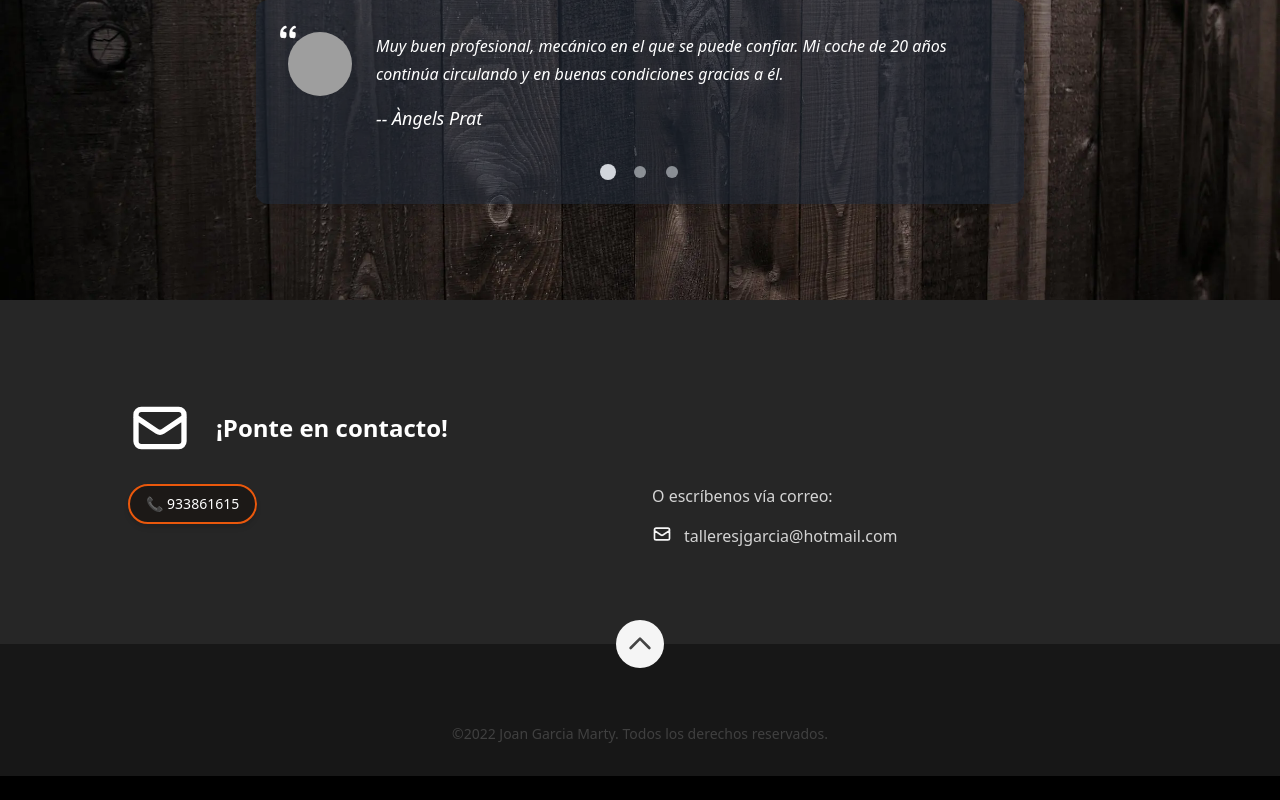
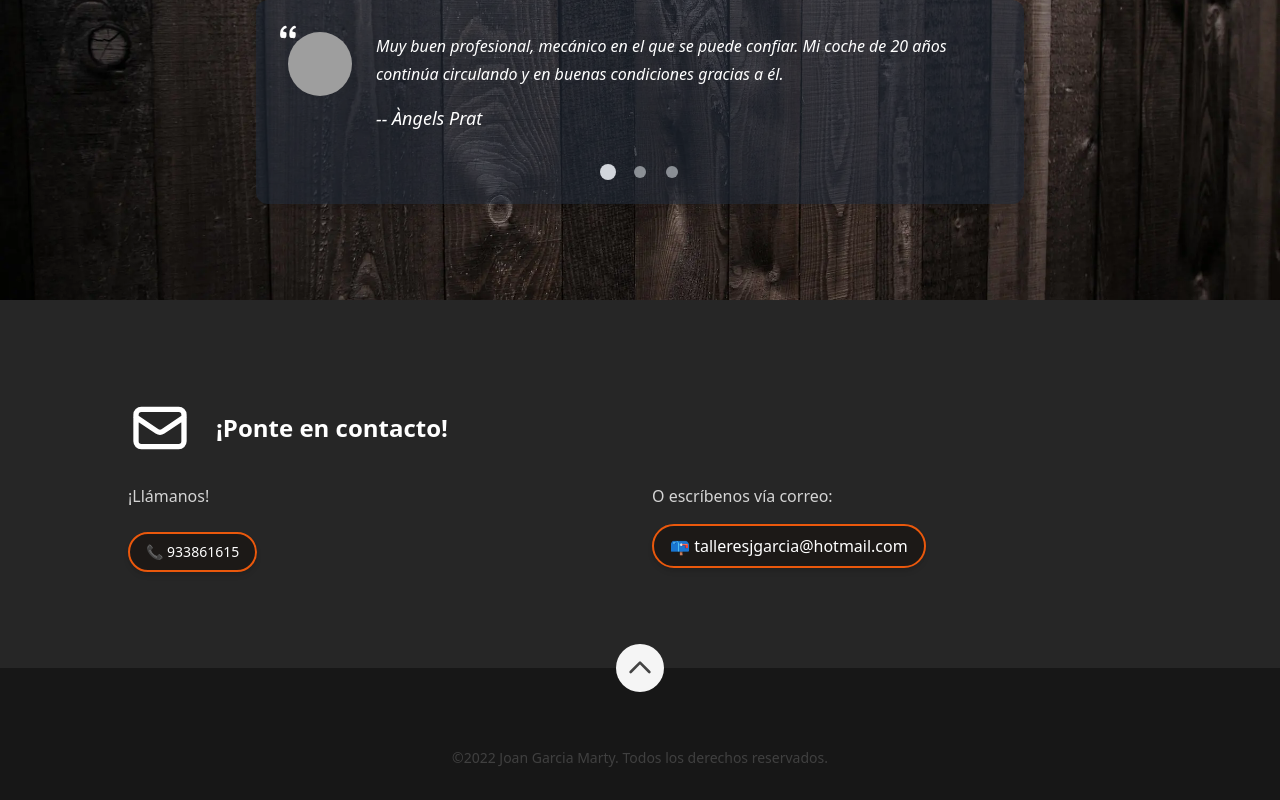
Before and after one commit to joangmm/TALLERES-J-GARCIA, a Next.js app: page / in a window 1280 px wide. Shown: the part 2448-3248 px from the top of the page. Before the commit the page ends 3224 px from the top, so only its background shows below. Built offline with nearby package versions, Linux system fonts and the light colour scheme; grey boxes are pictures that could not be loaded.

Commit message:
Contact section improved

```diff
--- a/src/components/Sections/Contact/ContactForm.tsx
+++ b/src/components/Sections/Contact/ContactForm.tsx
@@ -15,6 +15,8 @@ const ContactForm: FC = memo(() => {
 
   return (
     <form action="tel:933861615">
+      <p  className="prose leading-6 text-neutral-300">¡Llámanos!</p>
+      <br></br>
       <button
         aria-label="Submit contact form"
         className="w-max rounded-full border-2 border-orange-600 bg-stone-900 px-4 py-2 text-sm font-medium text-white shadow-md outline-none hover:bg-stone-800 focus:ring-2 focus:ring-orange-600 focus:ring-offset-2 focus:ring-offset-stone-800"
--- a/src/components/Sections/Contact/index.tsx
+++ b/src/components/Sections/Contact/index.tsx
@@ -53,8 +53,14 @@ const Contact: FC = memo(() => {
                         )}
                         href={href}
                         target="_blank">
-                        <Icon aria-hidden="true" className="h-4 w-4 flex-shrink-0 text-neutral-100 sm:h-5 sm:w-5" />
-                        <span className="ml-3 text-sm sm:text-base">{text}</span>
+
+                          <button
+                            aria-label="Submit contact form"
+                            className="w-max rounded-full border-2 border-orange-600 bg-stone-900 px-4 py-2 text-sm font-medium text-white shadow-md outline-none hover:bg-stone-800 focus:ring-2 focus:ring-orange-600 focus:ring-offset-2 focus:ring-offset-stone-800"
+                            type="submit">
+                              <span className="text-sm sm:text-base">{text}</span>
+                          </button>
+
                       </a>
                     </dd>
                   </div>
--- a/src/data/data.tsx
+++ b/src/data/data.tsx
@@ -213,7 +213,7 @@ export const contact: ContactSection = {
   items: [
     {
       type: ContactType.Email,
-      text: 'talleresjgarcia@hotmail.com',
+      text: '📪 talleresjgarcia@hotmail.com',
       href: 'https://mail.google.com/mail/u/0/?fs=1&tf=cm&source=mailto&su=Acerca+de...&to=talleresjgarcia@hotmail.com&body=Buenas+Juan,%0A%0ASoy+XXXXX+y+estoy+interesado+en+contactar+contigo+porque...%0A%0AMuchas+gracias,%0A%0A%0A',
     }
   ]
```
